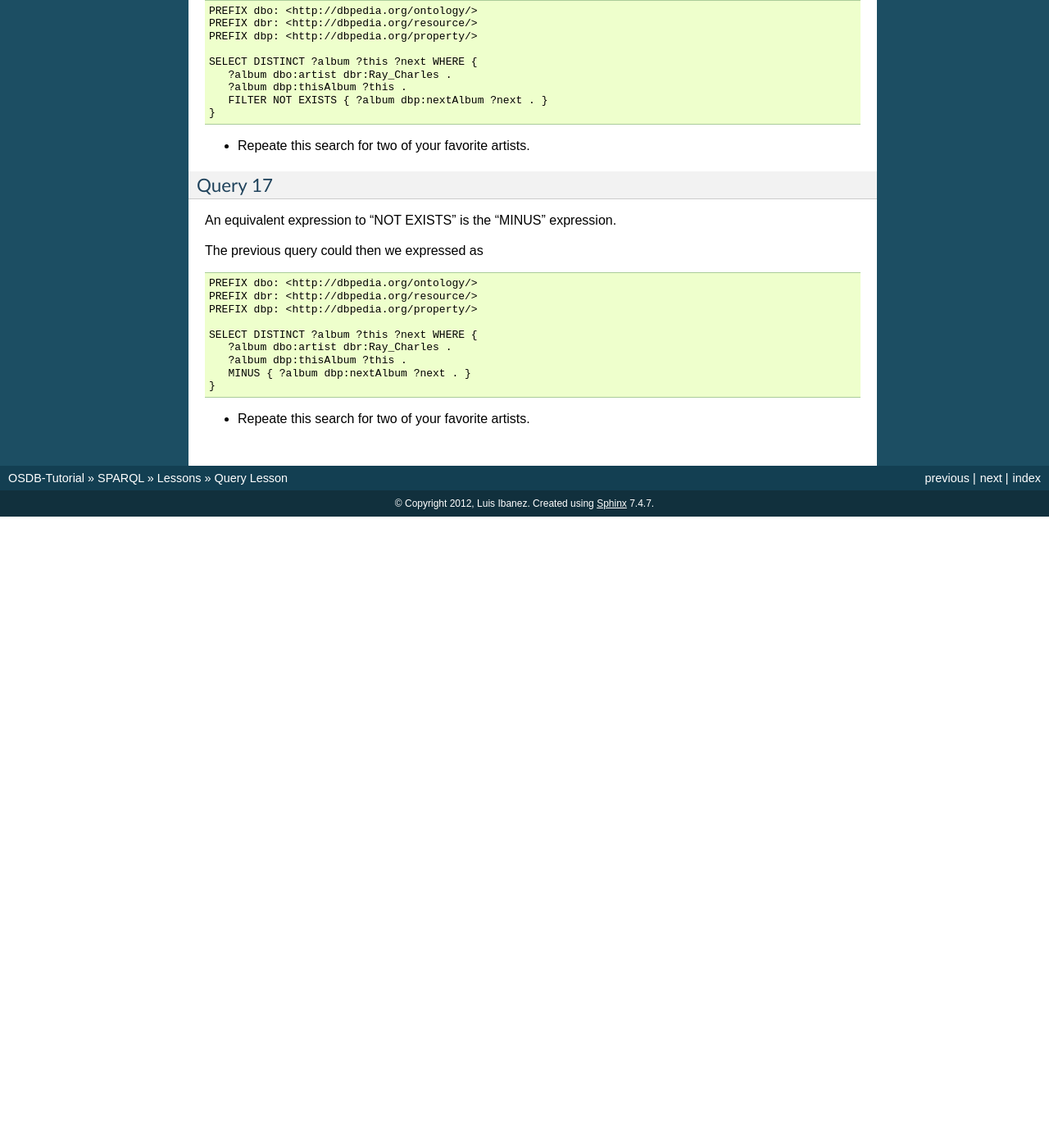
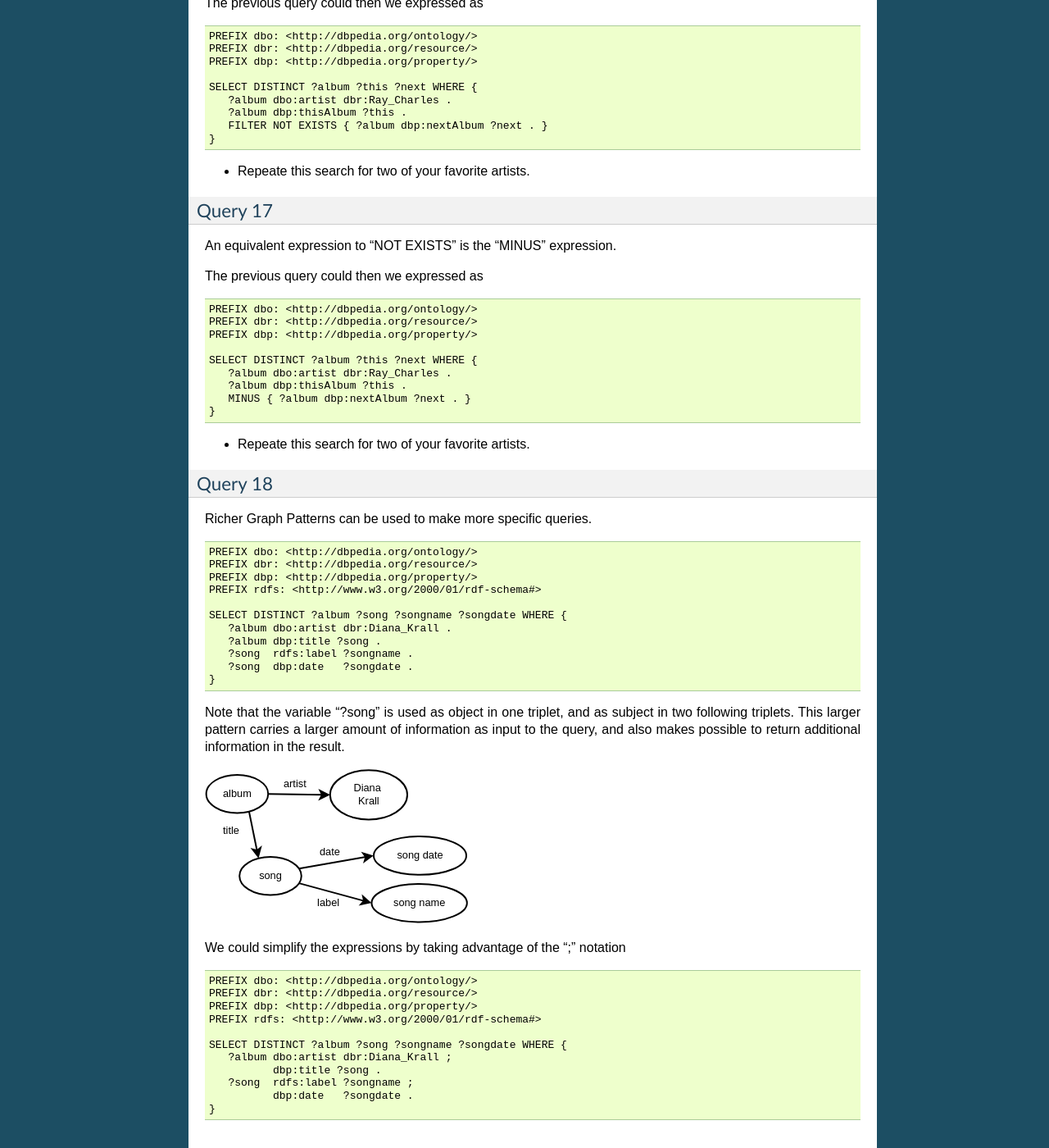
Before and after one commit to luisibanez/open-source-databases-tutorial, a Sphinx documentation site: the page built from source/SPARQL/LessonQuery.rst, in a window 1280 px wide and 1400 px high, scrolled down 8486 px. Shown: the whole window at 82% size. Built offline with Sphinx 7.4.7, drawn with Linux system fonts in a browser that asks for light colours; before the commit the page ends 9116 px from its top, so only the background shows below that; some of the changed text lies outside the part shown.

Commit message:
Added more interestnig Graph pattern.

```diff
--- a/source/SPARQL/LessonQuery.rst
+++ b/source/SPARQL/LessonQuery.rst
@@ -87,7 +87,7 @@ Notice the addition of the prefix "dbp" pointing to the URI
 and how the variable "?album" is used internally to relate the Graph Pattern
 between the artist and the songs.
 
-.. image:: ../../images/SPARQL_GraphPattern.svg
+.. image:: ../../images/SPARQL_GraphPattern_01.svg
    :scale: 50 %
 
 This figure illustrates the concept of the Graph Pattern that is being used in
@@ -443,6 +443,7 @@ The FILTER function can also be used to select the language of the result.
 
   PREFIX dbo: <http://dbpedia.org/ontology/>
   PREFIX dbr: <http://dbpedia.org/resource/>
+  PREFIX rdfs: <http://www.w3.org/2000/01/rdf-schema#>
 
   SELECT DISTINCT ?song ?songdate WHERE {
      ?song dbo:artist dbr:Diana_Krall .
@@ -460,6 +461,7 @@ Japanesse.
 
   PREFIX dbo: <http://dbpedia.org/ontology/>
   PREFIX dbr: <http://dbpedia.org/resource/>
+  PREFIX rdfs: <http://www.w3.org/2000/01/rdf-schema#>
 
   SELECT DISTINCT ?song ?label WHERE {
      ?song dbo:artist dbr:Celine_Dion .
@@ -584,4 +586,49 @@ The previous query could then we expressed as
 
 * Repeate this search for two of your favorite artists.
 
+Query 18
+~~~~~~~~
+
+Richer Graph Patterns can be used to make more specific queries.
+
+::
+
+  PREFIX dbo: <http://dbpedia.org/ontology/>
+  PREFIX dbr: <http://dbpedia.org/resource/>
+  PREFIX dbp: <http://dbpedia.org/property/>
+  PREFIX rdfs: <http://www.w3.org/2000/01/rdf-schema#>
+
+  SELECT DISTINCT ?album ?song ?songname ?songdate WHERE {
+     ?album dbo:artist dbr:Diana_Krall .
+     ?album dbp:title ?song .
+     ?song  rdfs:label ?songname .
+     ?song  dbp:date   ?songdate .
+  }
+
+Note that the variable "?song" is used as object in one triplet, and as subject
+in two following triplets. This larger pattern carries a larger amount of
+information as input to the query, and also makes possible to return additional
+information in the result.
+
+.. image:: ../../images/SPARQL_GraphPattern_02.svg
+   :scale: 50 %
+
+We could simplify the expressions by taking advantage of the ";" notation
+
+::
+
+  PREFIX dbo: <http://dbpedia.org/ontology/>
+  PREFIX dbr: <http://dbpedia.org/resource/>
+  PREFIX dbp: <http://dbpedia.org/property/>
+  PREFIX rdfs: <http://www.w3.org/2000/01/rdf-schema#>
+
+  SELECT DISTINCT ?album ?song ?songname ?songdate WHERE {
+     ?album dbo:artist dbr:Diana_Krall ;
+            dbp:title ?song .
+     ?song  rdfs:label ?songname ;
+            dbp:date   ?songdate .
+  }
+
+
+
 .. _Virtuoso SPARQL Query Editor: http://dbpedia.org/sparql
```
Also changed, not shown: images/SPARQL_GraphPattern_01.svg (renamed from images/SPARQL_GraphPattern.svg), images/SPARQL_GraphPattern_02.svg (added), 3 other files.
